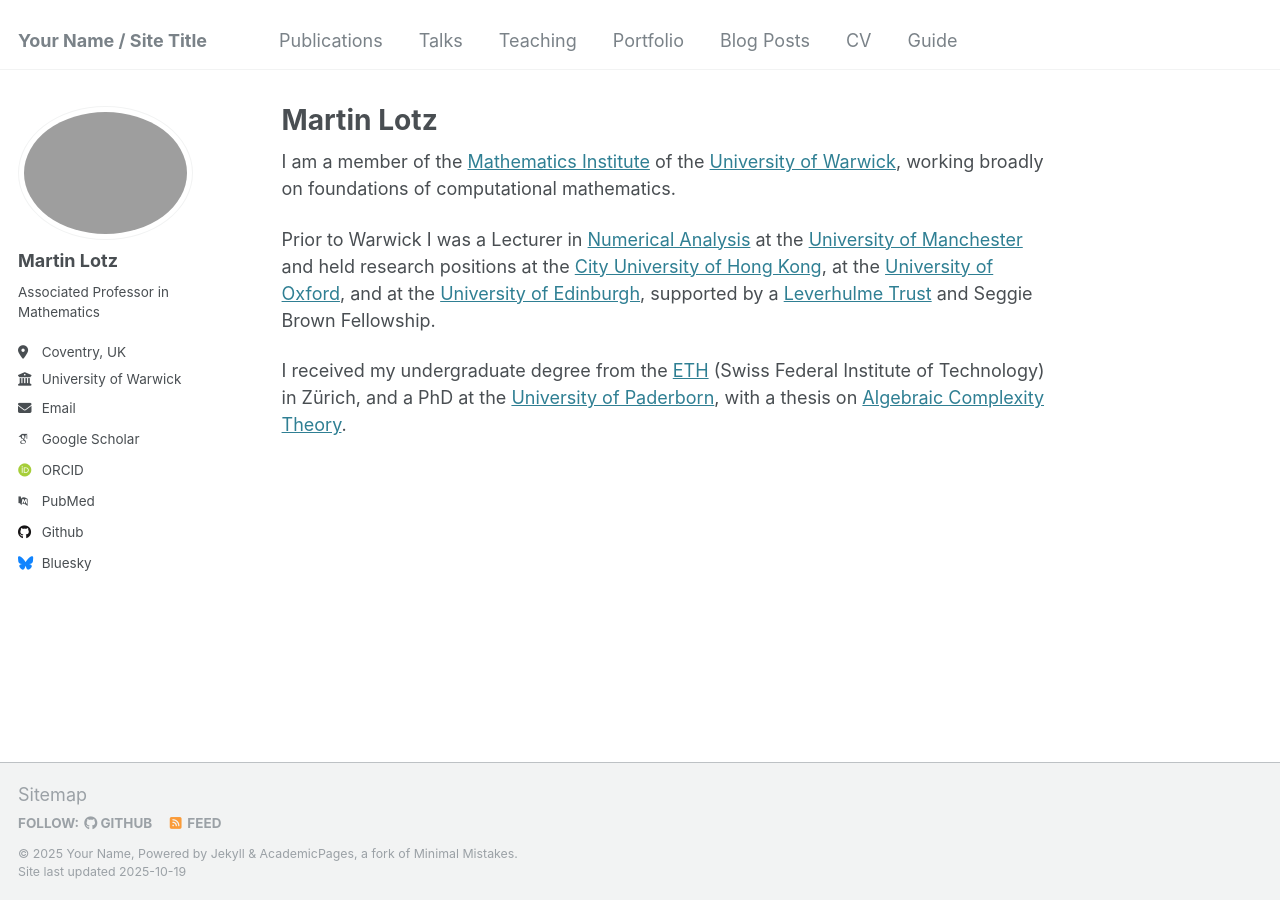
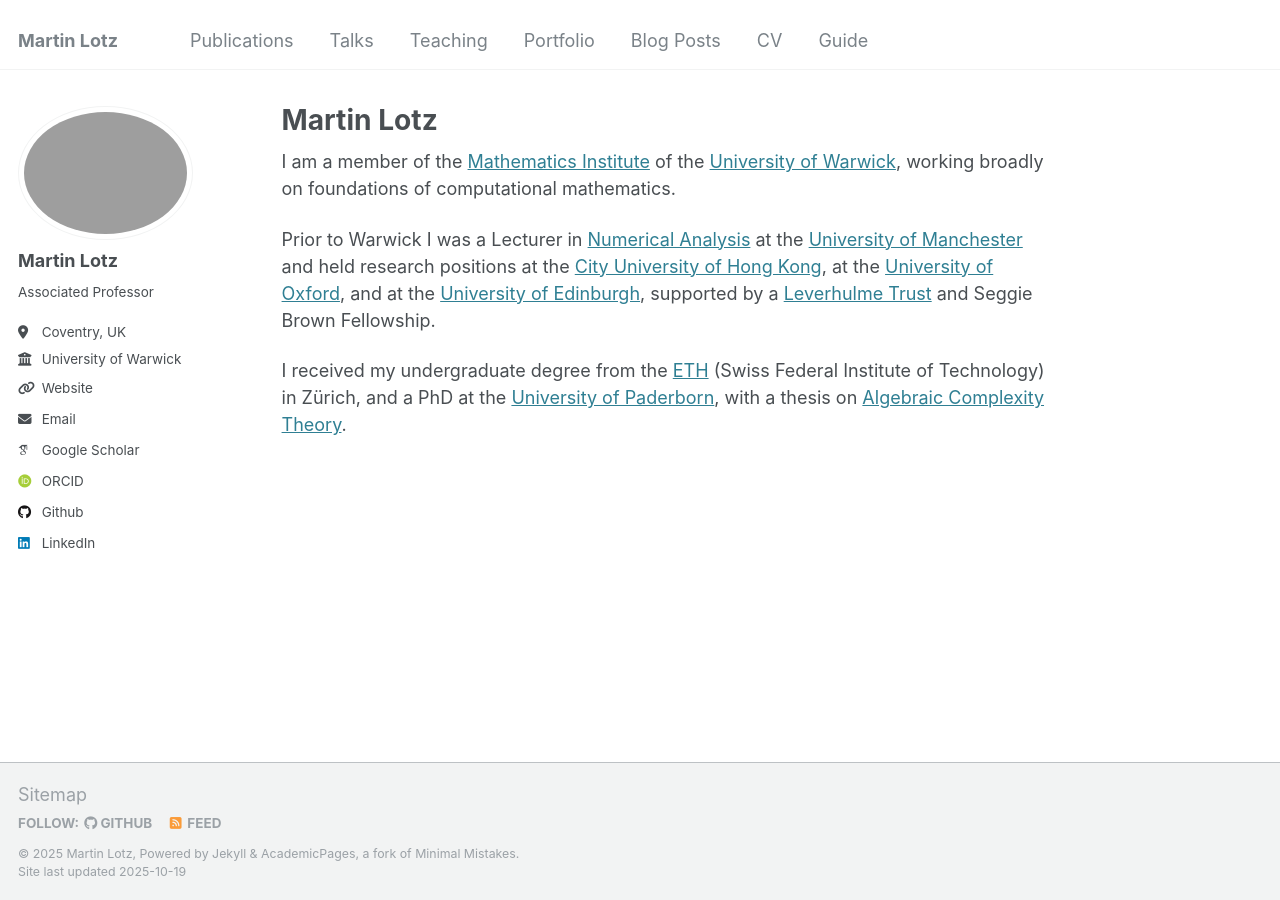
Before and after one commit to lotzma/lotzma.github.io, a Jekyll site: the page built from _pages/about.md, in a window 1280 px wide. Built offline with Jekyll 4.4.1, drawn with Linux system fonts in a browser that asks for light colours; some web fonts are replaced.

```diff
--- a/_config.yml
+++ b/_config.yml
@@ -8,35 +8,35 @@
 
 # Basic Site Settings
 locale                   : "en-US"
-title                    : "Your Name / Site Title"
+title                    : "Martin Lotz"
 title_separator          : "-"
-name                     : &name "Your Name"
+name                     : &name "Martin Lotz"
 description              : &description "personal description"
-url                      : https://academicpages.github.io # the base hostname & protocol for your site e.g. "https://[your GitHub username].github.io"
+url                      : https://lotzma.github.io # the base hostname & protocol for your site e.g. "https://[your GitHub username].github.io"
 baseurl                  : "" # the subpath of your site, e.g. "/blog"
-repository               : "academicpages/academicpages.github.io"
+repository               : "lotzma/lotzma.github.io"
 
 # Site Author - The following control what appear as part of the author content on the side bar.
 #               If a field is blank the icon and link will not appear, otherwise it will be shown.
 #               Additional customization can be done by editing /_includes/author-profile.html
 author:
   # Biographic information
-  avatar           : "images/profile.png"
+  avatar           : "profile.png"
   name             : "Martin Lotz"
   pronouns         : # example: "she/her"
-  bio              : "Associated Professor in Mathematics"
+  bio              : "Associated Professor"
   location         : "Coventry, UK"
   employer         : "University of Warwick"
-  uri              : # URL
+  uri              : "https://lotzma.github.io"
   email            : "martin.lotz@warwick.ac.uk"
 
   # Academic websites
   arxiv            : # URL - Update with the correct link to your profile
-  googlescholar    : "https://scholar.google.com/citations?user=PS_CX0AAAAAJ"
+  googlescholar    : "https://scholar.google.co.uk/citations?user=ALeJ0sAAAAAJ"
   impactstory      : # URL
-  orcid            : "http://orcid.org/yourorcidurl"
+  orcid            : "https://orcid.org/0000-0001-8500-864X"
   semantic         : # URL
-  pubmed           : "https://www.ncbi.nlm.nih.gov/pubmed/?term=john+snow"
+  pubmed           : # URL
   researchgate     : # URL
   scopus           : # URL
 
@@ -44,12 +44,12 @@ author:
   bitbucket        : # Username - Update with your username on the site
   codepen          : # Username
   dribbble         : # Username
-  github           : "academicpages"
+  github           : "https://github.com/lotzma"
   kaggle           : # Username
   stackoverflow    : # User number or user number and name (i.e., use "1" or "1/jeff-atwood")
 
   # Social media
-  bluesky          : "bsky.app" # Replace this with you Bluesky username
+  bluesky          : # Replace this with you Bluesky username
   facebook         : # Username
   flickr           : # Username
   foursquare       : # Username
@@ -58,7 +58,7 @@ author:
   keybase          : # Username
   instagram        : # Username
   lastfm           : # Username
-  linkedin         : # Username
+  linkedin         : "https://www.linkedin.com/in/martin-lotz-bab23ba/"
   mastodon         : # URL
   medium           : # URL
   pinterest        : # Username
```
